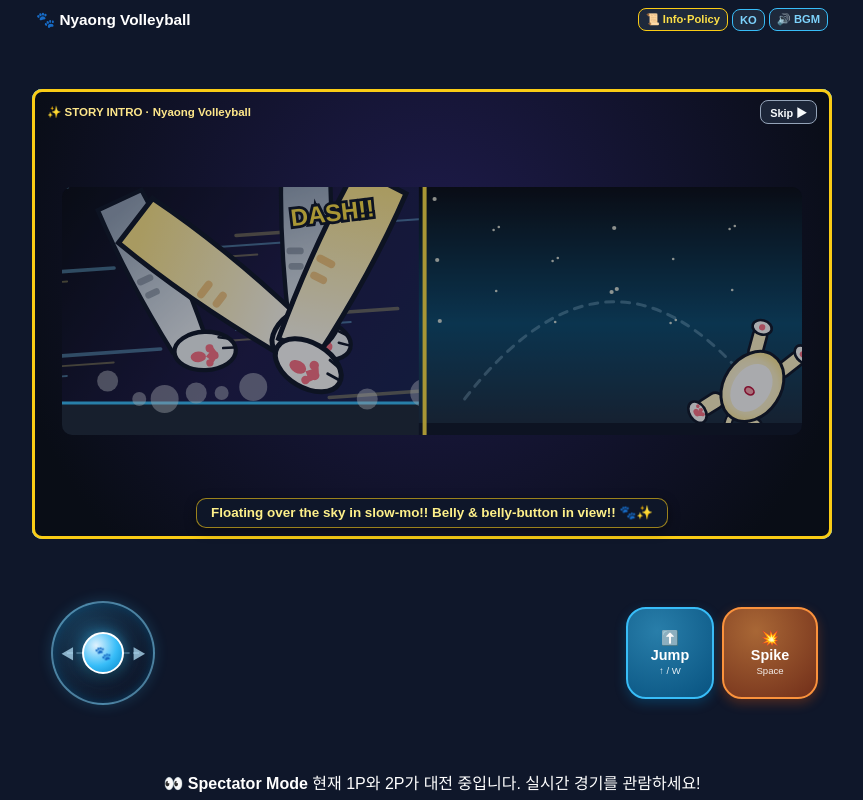
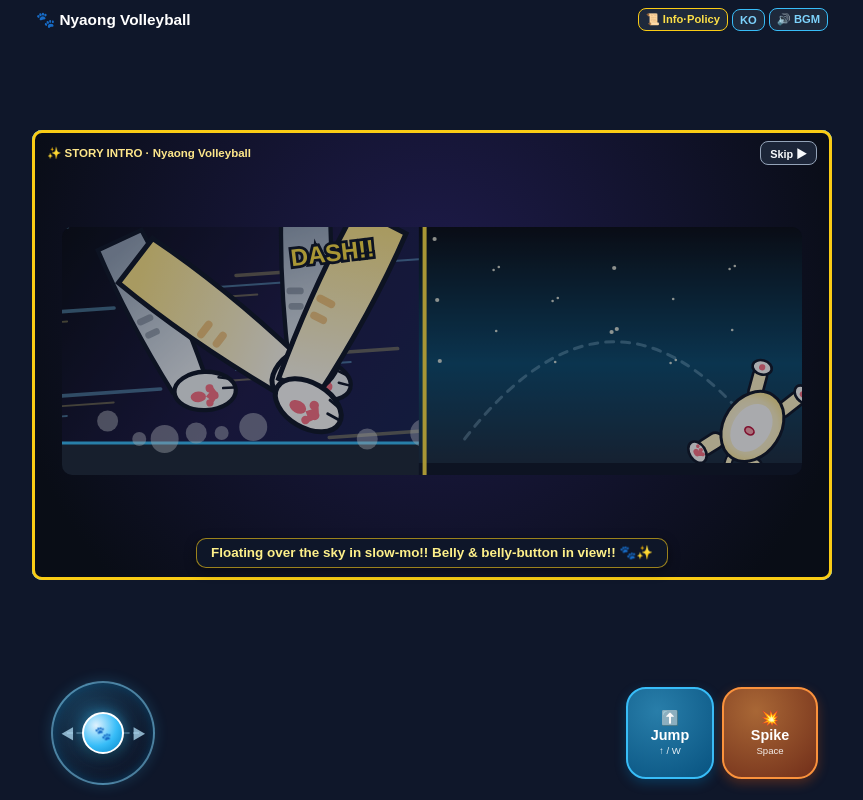
Before and after one commit to kkc9927/kkc9927.github.io, a plain HTML site: page index.html in a window 1280 px wide. Shown: the whole page, without its empty margins (208-1071 px from the left). Drawn offline with Linux system fonts and the light colour scheme; animation ran at ten frames a second.

Commit message:
Update index.html

```diff
--- a/index.html
+++ b/index.html
@@ -897,7 +897,7 @@ canvas { border: 3px solid #fff; border-radius: 10px; width: 100%; height: 100%;
 </div>
 
 <!-- 3번째 입장자부터 표시되는 관전 안내 -->
-<div class="spectator-banner" id="spectatorBanner">
+<div class="spectator-banner" id="spectatorBanner" style="display: none;">
   <strong id="specBannerTitle">👀 관전 모드로 입장했습니다</strong>
   <span id="spectatorInfo">현재 1P와 2P가 대전 중입니다. 실시간 경기를 관람하세요!</span>
 </div>
```
